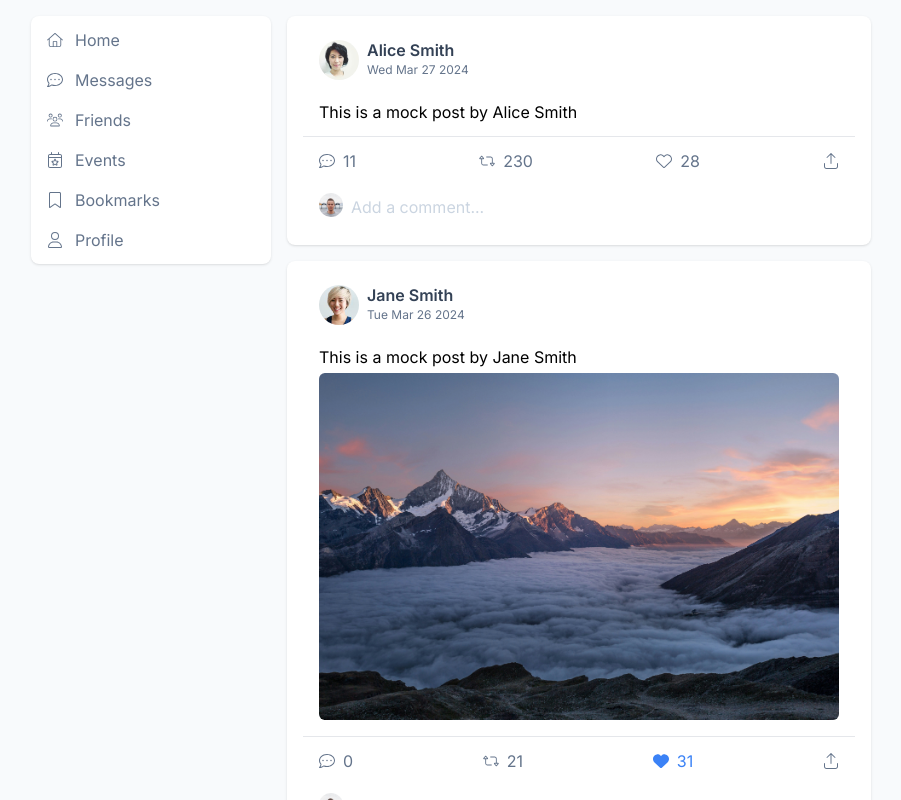
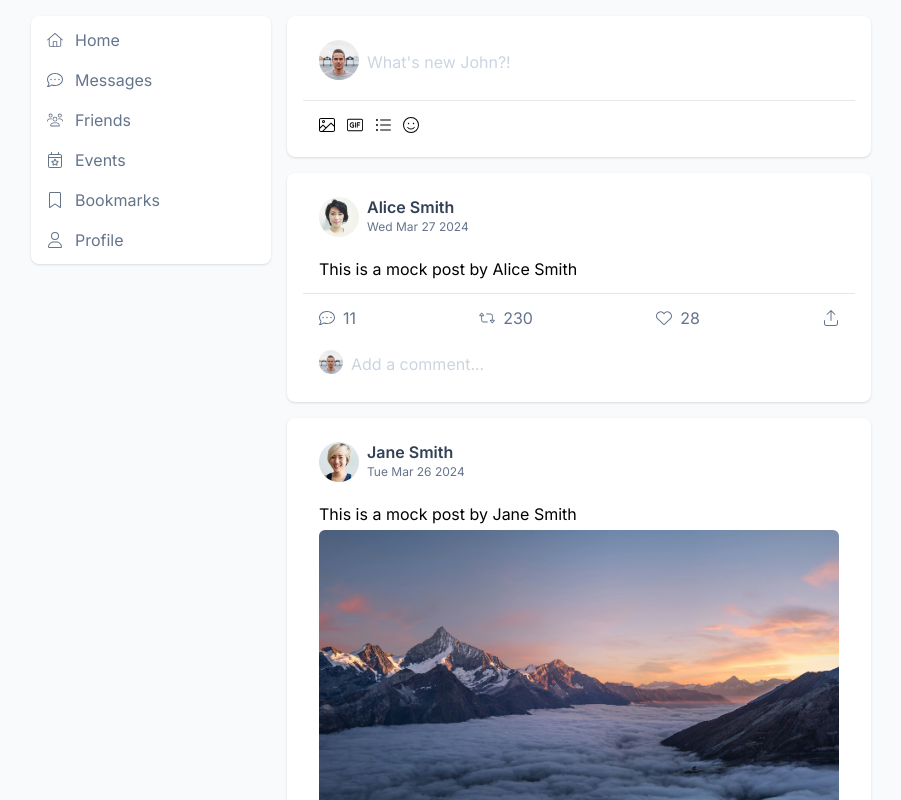
Before and after one commit to LuisS96/social-media, a Next.js app: page / in a window 1280 px wide. Shown: the top 800 px of the page, without its empty margins (185-1086 px from the left). Built offline with nearby package versions, Linux system fonts and the light colour scheme.

Commit message:
Added CreatePost component to home feed page and profile page

```diff
--- a/src/app/page.tsx
+++ b/src/app/page.tsx
@@ -9,6 +9,7 @@ import { Post } from '@/components/Post/Post';
 
 // Utils
 import { fetchPosts } from '@/utils/fetchData';
+import { CreatePost } from '@/components/CreatePost/CreatePost';
 
 export default async function Home() {
   const user = await auth();
@@ -17,6 +18,9 @@ export default async function Home() {
   return (
     <section className='flex flex-col gap-4 px-2 max-w-[600px] w-full'>
       <Suspense fallback={<p>Loading...</p>}>
+        <CreatePost user={user} />
+      </Suspense>
+      <Suspense fallback={<p>Loading...</p>}>
         {posts.map((post) => (
           <Post key={post.id} user={user} {...post} />
         ))}
--- a/src/app/profile/[id]/page.tsx
+++ b/src/app/profile/[id]/page.tsx
@@ -1,18 +1,23 @@
 // Libraries
 import { Suspense } from 'react';
 
+// Authentication
+import { auth } from '@/app/auth';
+
 // Components
 import { Post } from '@/components/Post/Post';
+import { ProfileCard } from '@/components/ProfileCard/ProfileCard';
+import { CreatePost } from '@/components/CreatePost/CreatePost';
 
 // Utils
 import { fetchUserById, fetchUserPosts } from '@/utils/fetchData';
-import { ProfileCard } from '@/components/ProfileCard/ProfileCard';
 
 export default async function Profile({
   params: { id },
 }: {
   params: { id: string };
 }) {
+  const authUser = await auth();
   const user = await fetchUserById(id);
   const userPosts = await fetchUserPosts(id);
 
@@ -20,6 +25,7 @@ export default async function Profile({
     <section className='flex flex-col gap-4 px-2 max-w-[600px] w-full'>
       <Suspense fallback={<p>Loading...</p>}>
         <ProfileCard user={user} />
+        <CreatePost user={authUser} />
       </Suspense>
       <Suspense fallback={<p>Loading...</p>}>
         {userPosts.map((post) => (
```
